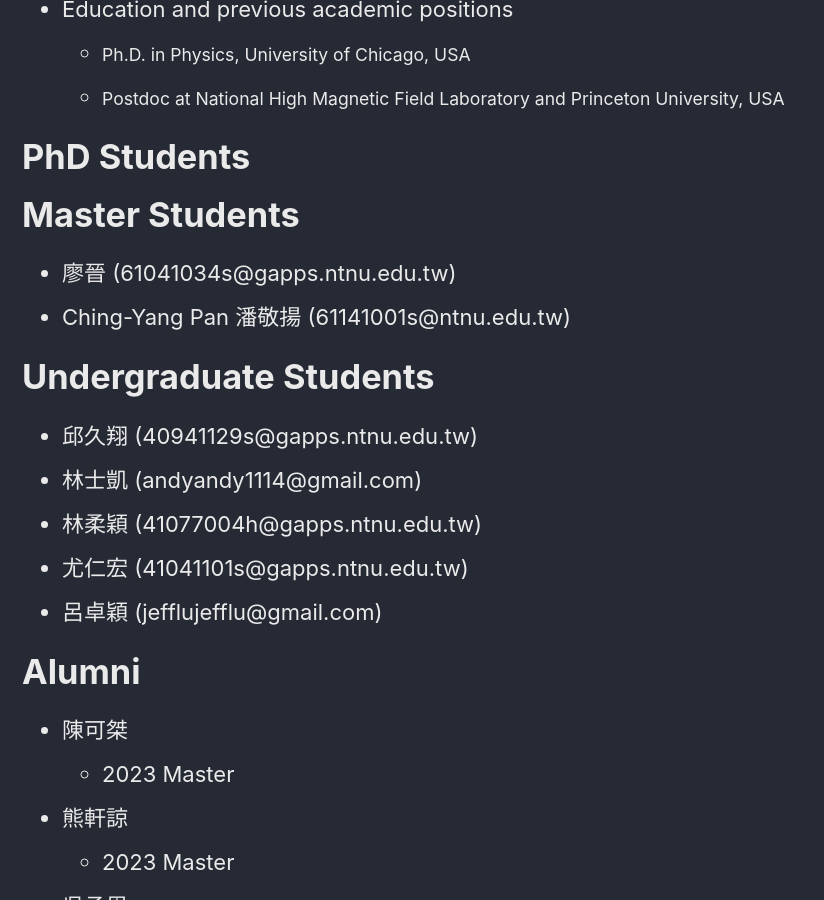
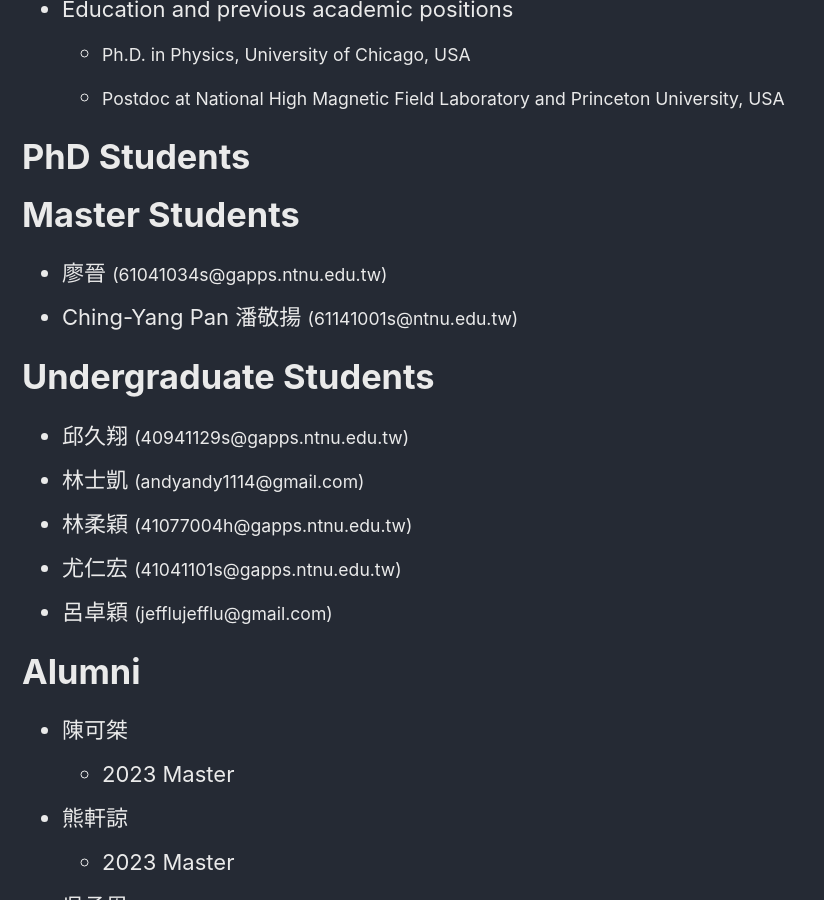
Before and after one commit to pjiang-ntnu/pjiang-ntnu.github.io, a Jekyll site: the page built from _pages/people.md, in a window 1280 px wide and 900 px high, scrolled down 860 px. Shown: the whole window, without its empty margins (0-824 px from the left). Built offline with Jekyll 4.4.1, drawn with Linux system fonts in a browser that asks for light colours; nearby versions of some CDN libraries; comment, search, counter and statistics services are not loaded.

Commit message:
initial commit

```diff
--- a/_pages/people.md
+++ b/_pages/people.md
@@ -44,16 +44,16 @@ referrerPolicy="no-referrer-when-downgrade"></a></div></noscript>
 
 # Master Students
 
-* 廖晉 (61041034s@gapps.ntnu.edu.tw)
-* Ching-Yang Pan 潘敬揚 (61141001s@ntnu.edu.tw)
+* 廖晉 <span style="font-size:80%;">(61041034s@gapps.ntnu.edu.tw)</span>
+* Ching-Yang Pan 潘敬揚 <span style="font-size:80%;">(61141001s@ntnu.edu.tw)</span>
 
 # Undergraduate Students
 
-* 邱久翔 (40941129s@gapps.ntnu.edu.tw)
-* 林士凱 (andyandy1114@gmail.com)
-* 林柔穎 (41077004h@gapps.ntnu.edu.tw)
-* 尤仁宏 (41041101s@gapps.ntnu.edu.tw)
-* 呂卓穎 (jefflujefflu@gmail.com)
+* 邱久翔 <span style="font-size:80%;">(40941129s@gapps.ntnu.edu.tw)</span>
+* 林士凱 <span style="font-size:80%;">(andyandy1114@gmail.com)</span>
+* 林柔穎 <span style="font-size:80%;">(41077004h@gapps.ntnu.edu.tw)</span>
+* 尤仁宏 <span style="font-size:80%;">(41041101s@gapps.ntnu.edu.tw)</span>
+* 呂卓穎 <span style="font-size:80%;">(jefflujefflu@gmail.com)</span>
 
 # Alumni
 
```
